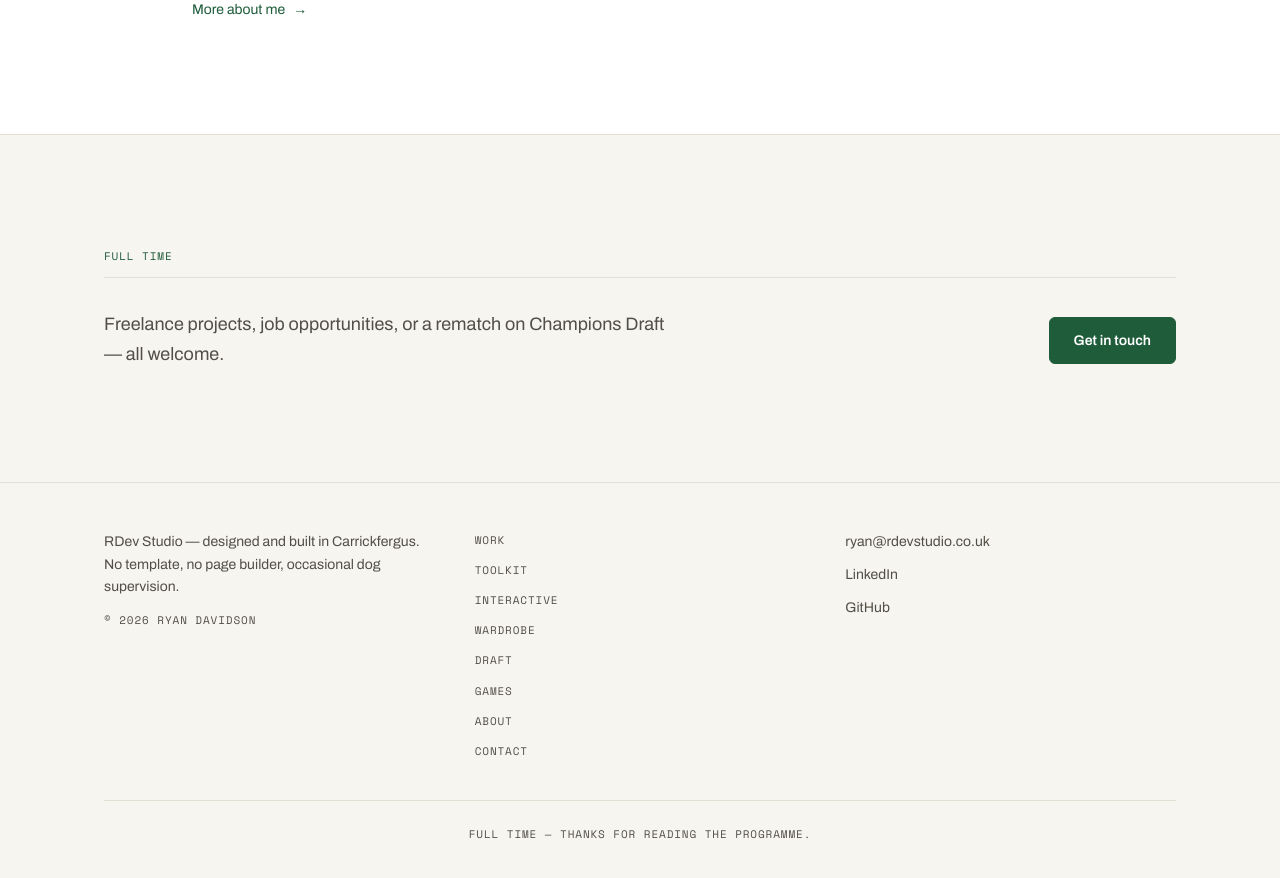
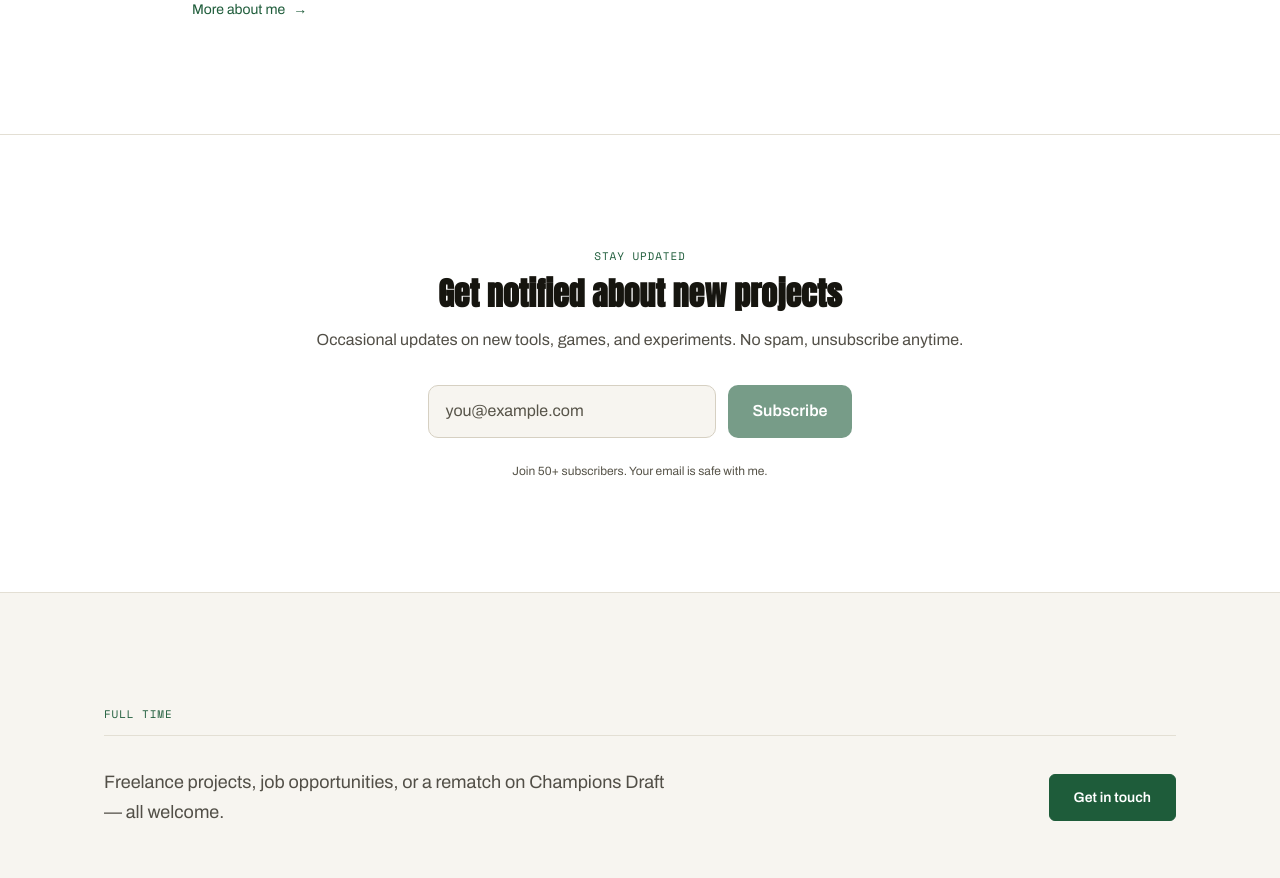
Before and after one commit to rdavidson5637/RDevStudio, a Next.js app: page / in a window 1280 px wide. Shown: the part 6640-7518 px from the top of the page. Built offline with nearby package versions, Linux system fonts and the light colour scheme.

Commit message:
feat: add Newsletter signup section to homepage
- Email signup form with Formspree integration
- Success state with confirmation message
- Placed between About and Contact sections
- Clean, centered design with subscriber count

Co-authored-by: rdavidson5637 <rdavidson5637@users.noreply.github.com>

```diff
--- a/app/(site)/page.tsx
+++ b/app/(site)/page.tsx
@@ -4,6 +4,7 @@ import { SocialProof } from "@/components/home/SocialProof";
 import { WhatIMake } from "@/components/home/WhatIMake";
 import { PortfolioPlay } from "@/components/home/PortfolioPlay";
 import { AboutClose } from "@/components/home/AboutClose";
+import { Newsletter } from "@/components/home/Newsletter";
 import { HomeContact } from "@/components/home/HomeContact";
 import { createPageMetadata } from "@/lib/metadata";
 
@@ -23,6 +24,7 @@ export default function HomePage() {
       <WhatIMake />
       <PortfolioPlay />
       <AboutClose />
+      <Newsletter />
       <HomeContact />
     </>
   );
--- /dev/null
+++ b/components/home/Newsletter.tsx
@@ -0,0 +1,79 @@
+"use client";
+
+import { useState } from "react";
+import { useForm, ValidationError } from "@formspree/react";
+
+const NEWSLETTER_FORM_ID = "xanyzkvo";
+
+export function Newsletter() {
+  const [state, handleSubmit] = useForm(NEWSLETTER_FORM_ID);
+  const [email, setEmail] = useState("");
+
+  if (state.succeeded) {
+    return (
+      <section className="section-padding border-t border-border bg-raised">
+        <div className="container-wide px-4 sm:px-6 lg:px-8">
+          <div className="mx-auto max-w-2xl text-center">
+            <p className="shell-label mb-3 text-accent">SUBSCRIBED</p>
+            <p className="text-lg font-semibold text-primary">
+              You&apos;re on the list. I&apos;ll be in touch when there&apos;s something worth sharing.
+            </p>
+          </div>
+        </div>
+      </section>
+    );
+  }
+
+  return (
+    <section className="section-padding border-t border-border bg-raised">
+      <div className="container-wide px-4 sm:px-6 lg:px-8">
+        <div className="mx-auto max-w-2xl text-center">
+          <p className="shell-label mb-3 text-accent">STAY UPDATED</p>
+          <h2 className="font-display text-2xl font-bold text-primary sm:text-3xl">
+            Get notified about new projects
+          </h2>
+          <p className="mt-4 text-secondary">
+            Occasional updates on new tools, games, and experiments. No spam, unsubscribe anytime.
+          </p>
+
+          <form
+            onSubmit={handleSubmit}
+            className="mt-8 flex flex-col gap-3 sm:flex-row sm:justify-center"
+          >
+            <label htmlFor="newsletter-email" className="sr-only">
+              Email address
+            </label>
+            <input
+              type="email"
+              id="newsletter-email"
+              name="email"
+              required
+              placeholder="you@example.com"
+              value={email}
+              onChange={(e) => setEmail(e.target.value)}
+              className="w-full rounded-lg border border-border-strong bg-base px-4 py-3 text-primary placeholder:text-tertiary focus:border-accent focus:outline-none focus:ring-2 focus:ring-accent/20 sm:w-72"
+            />
+            <button
+              type="submit"
+              disabled={state.submitting || !email.trim()}
+              className="rounded-lg bg-accent px-6 py-3 font-semibold text-on-accent transition-colors hover:bg-accent-hover disabled:cursor-not-allowed disabled:opacity-60"
+            >
+              {state.submitting ? "Subscribing..." : "Subscribe"}
+            </button>
+          </form>
+
+          <ValidationError
+            prefix="Email"
+            field="email"
+            errors={state.errors}
+            className="mt-2 text-sm text-[#d22b2b]"
+          />
+
+          <p className="mt-6 text-xs text-tertiary">
+            Join 50+ subscribers. Your email is safe with me.
+          </p>
+        </div>
+      </div>
+    </section>
+  );
+}
```
